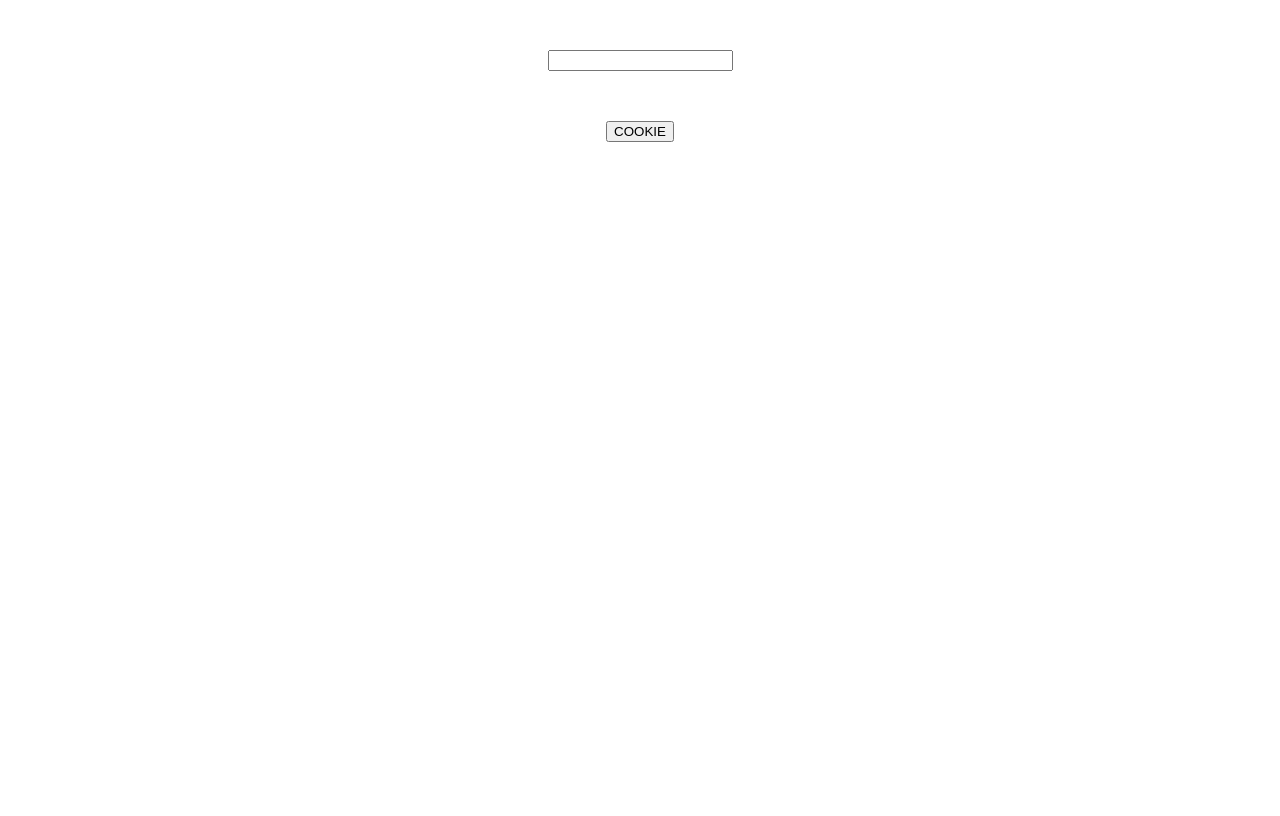
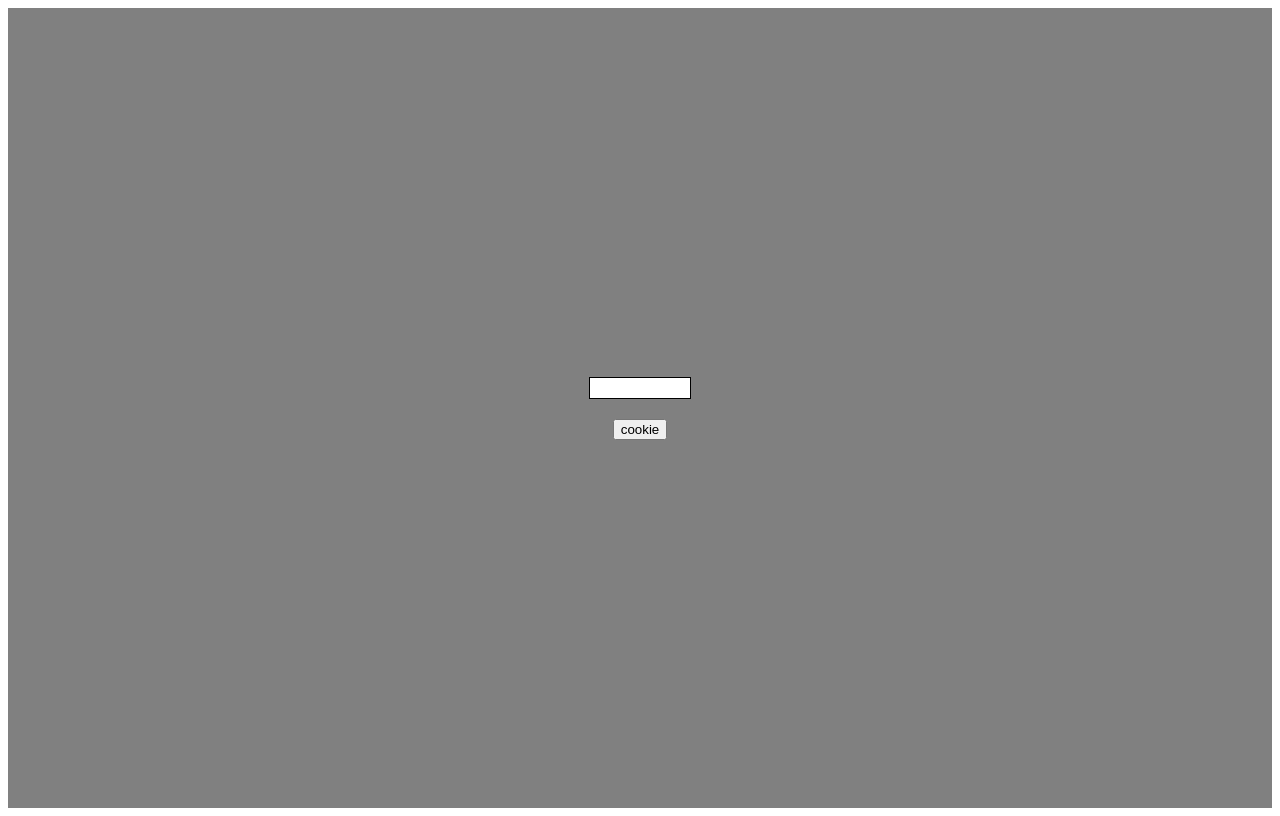
Before and after one commit to joerivhurck/repo, a plain HTML site: page click-teller/index.html in a window 1280 px wide. Drawn offline with Linux system fonts and the light colour scheme.

Commit message:
styling button en js teller

```diff
--- a/click-teller/cookie.js
+++ b/click-teller/cookie.js
@@ -1,10 +1,12 @@
-/*const clickbutton = document.querySelector(".bigcookie");
-clickbutton.click();
-clickbutton.addEventListener("click")
-
 
 let count = 0;
+const cookieBtn = document.querySelector('.btnCookie');
+cookieBtn.addEventListener("click",clickCookie)
 
-if(clickbutton === "click"){
-    count++;
-}*/
+const countCookie = document.querySelector(".counter");
+
+function clickCookie(){
+  count++;
+  countCookie.innerText = count;
+
+}
--- a/click-teller/index.html
+++ b/click-teller/index.html
@@ -6,27 +6,29 @@
     <title>Document</title>
     <style>
       .container {
+        background-color: grey;
         width: 100%;
-        height: 500px;
-      }
-      .bigcookie {
+        height: 100vh;
         display: flex;
         justify-content: center;
-        margin-top: 50px;
+        align-items: center;
+        flex-direction: column;
       }
-      .count {
-        display: flex;
-        justify-content: center;
-        margin-top: 50px;
+      .counter {
+        background-color: white;
+        border: 1px solid black;
+        width: 100px;
+        height: 20px;
+        margin-bottom: 20px;
       }
     </style>
+    <script defer src="cookie.js"></script>
   </head>
   <body>
     <div class="container">
-      <div class="count"><input type="text" />
-    </div>
-      <div class="bigcookie">
-        <button>COOKIE</button>
+      <div class="counter"></div>
+      <div class="buttonContainer">
+        <button class="btnCookie">cookie</button>
       </div>
     </div>
   </body>
```
